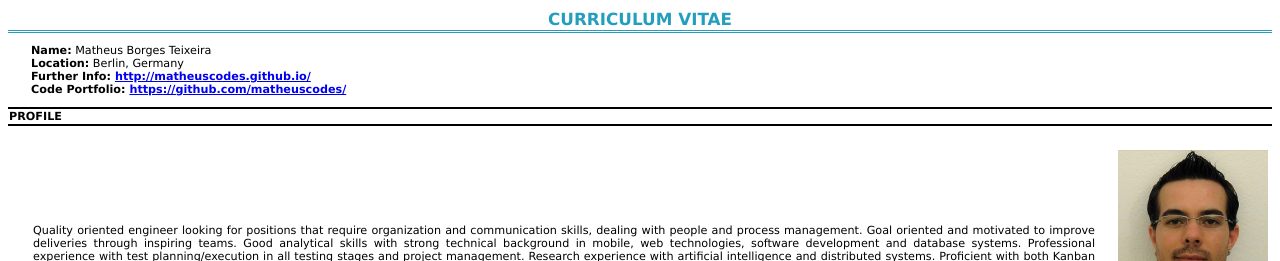
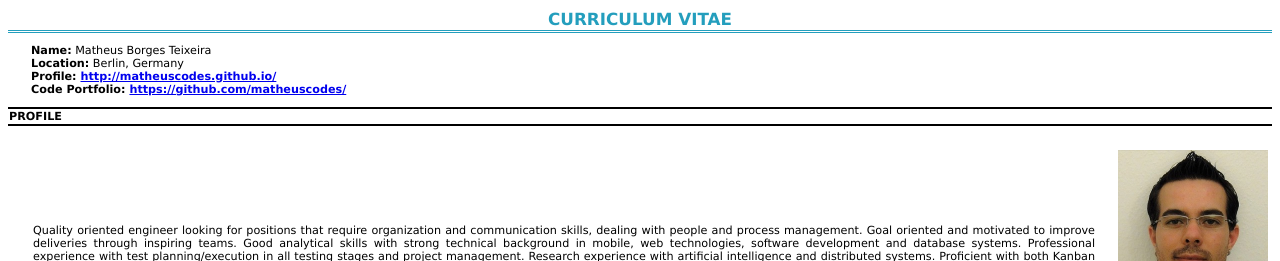
Before and after one commit to matheuscodes/matheuscodes.github.io, a Jekyll site: the page built from print.html, in a window 1280 px wide and 900 px high. Shown: the top 261 px of the window. Built offline with Jekyll 4.4.1, drawn with Linux system fonts in a browser that asks for light colours.

Commit message:
Fixing profile link.

```diff
--- a/print.html
+++ b/print.html
@@ -121,7 +121,7 @@ CURRICULUM VITAE
 <strong>Phone: </strong>...<strong> Skype: </strong>...<br />
 <strong>Email: </strong>...<br />
   -->
-<strong>Further Info: <a href="http://matheuscodes.github.io/">http://matheuscodes.github.io/</a><br />
+<strong>Profile: <a href="http://matheuscodes.github.io/">http://matheuscodes.github.io/</a><br />
 <strong>Code Portfolio:</strong> <a href="https://github.com/matheuscodes/">https://github.com/matheuscodes/</a><br />
 </td>
 
```
